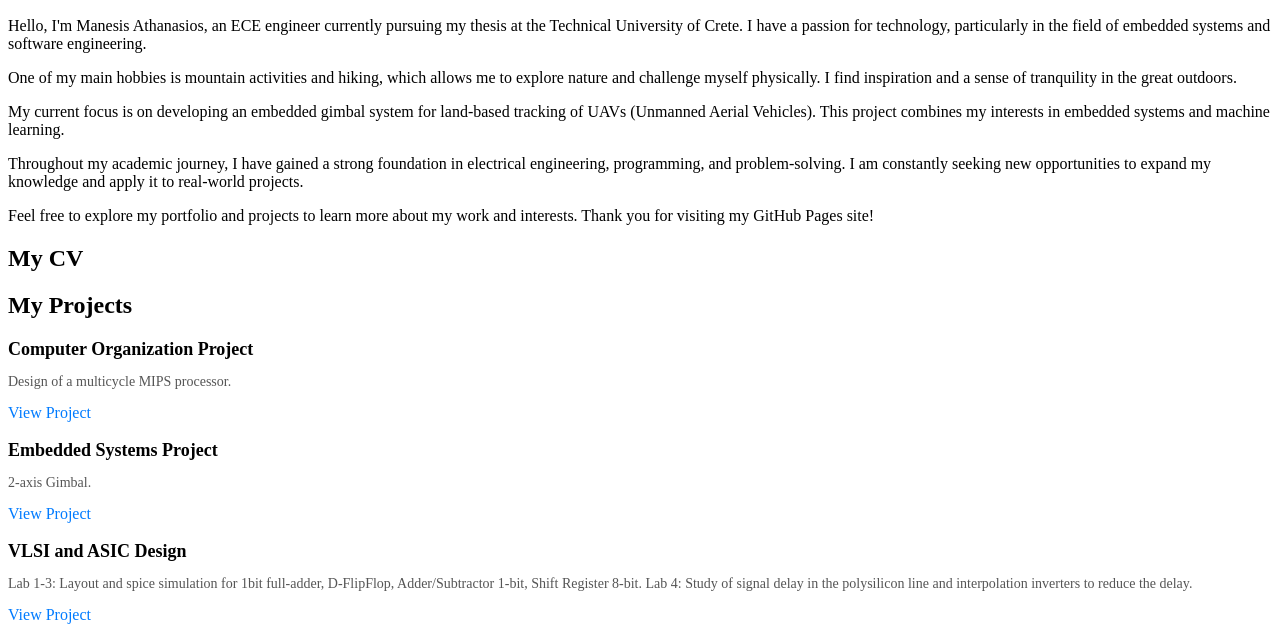
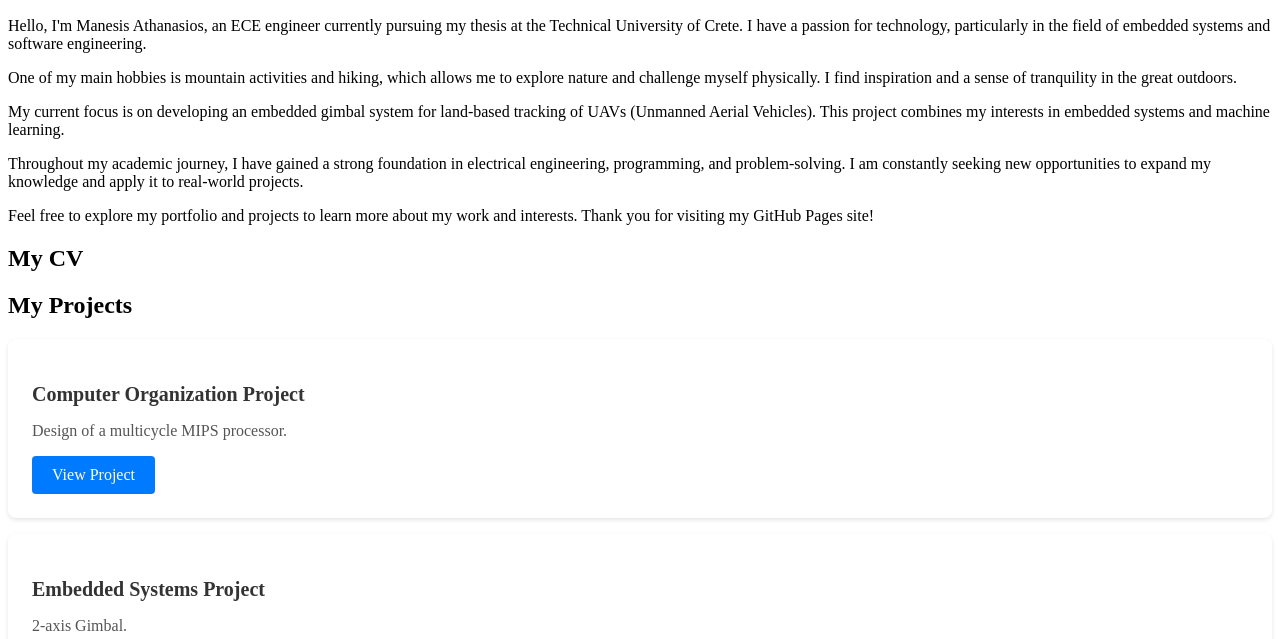
Before and after one commit to amanesis/amanesis.github.io, a plain HTML site: page index.html in a window 1280 px wide. Shown: the part 110-749 px from the top of the page. Drawn offline with Linux system fonts and the light colour scheme.

Commit message:
Update styles4.css

```diff
--- a/styles4.css
+++ b/styles4.css
@@ -1,18 +1,38 @@
 .project {
+    background-color: #ffffff;
+    border-radius: 8px;
+    box-shadow: 0 2px 4px rgba(0, 0, 0, 0.1);
+    padding: 24px;
+    margin-bottom: 16px;
+    transition: transform 0.3s ease;
+  }
+
+  .project:hover {
+    transform: translateY(-4px);
+  }
+
+  .project h3 {
+    font-size: 20px;
+    margin-bottom: 12px;
+    color: #333333;
+  }
+
+  .project p {
+    font-size: 16px;
+    color: #555555;
     margin-bottom: 16px;
   }
-  .project h3 {
-    font-size: 18px;
-    margin-bottom: 8px;
+
+  .project a {
+    display: inline-block;
+    padding: 10px 20px;
+    background-color: #007bff;
+    color: #ffffff;
+    text-decoration: none;
+    border-radius: 4px;
+    transition: background-color 0.3s ease;
   }
-  .project p {
-    font-size: 14px;
-    color: #555;
+
+  .project a:hover {
+    background-color: #0056b3;
   }
-  .project a {
-    color: #007bff;
-    text-decoration: none;
-  }
-  .project a:hover {
-    text-decoration: underline;
-  }
```
